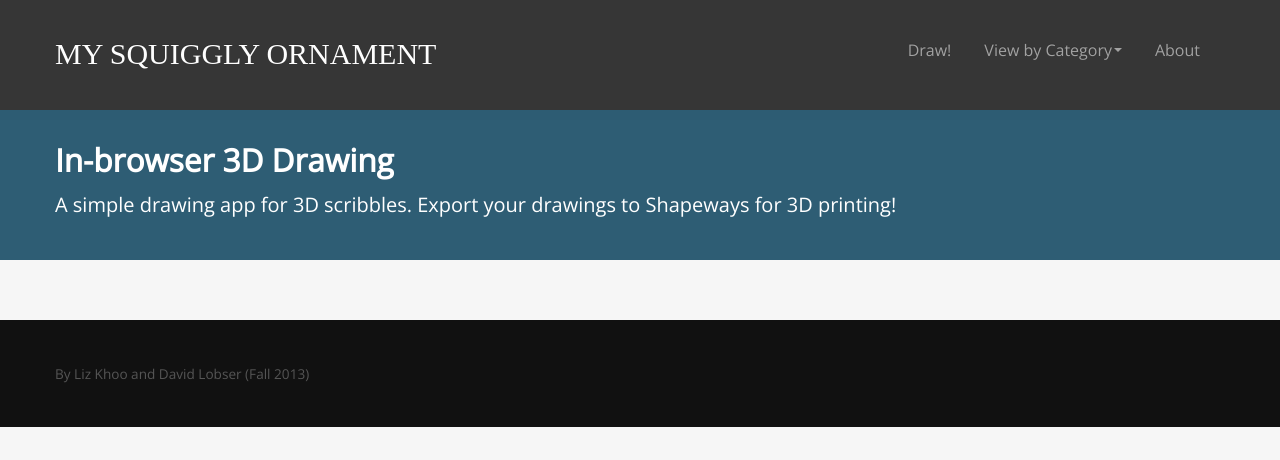
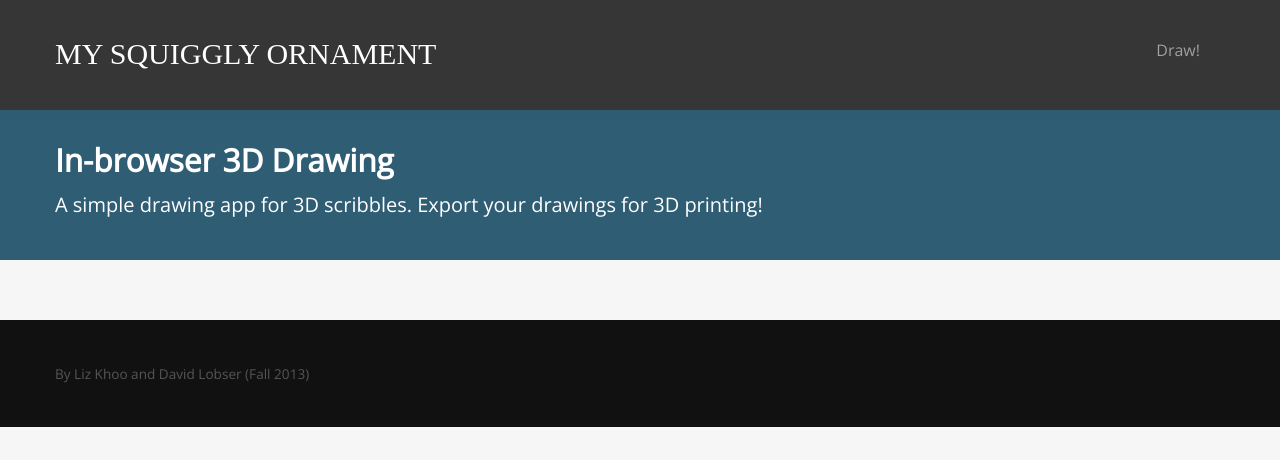
Before and after one commit to lizkhoo/3d-drawing-app, a Flask app: page / in a window 1280 px wide. Shown: the top 460 px of the page. Run offline with Flask 2, Linux system fonts and the light colour scheme; data that the repository does not hold is empty; parts of the project's set-up code (start-up, migrations or seed data) failed here and were passed over; some libraries are stand-ins or nearby versions.

Commit message:
hid menu categories

```diff
--- a/templates/layout.html
+++ b/templates/layout.html
@@ -28,10 +28,10 @@
 					<a class="brand" href="/">My Squiggly Ornament</a>
 
 
-			<div class="nav-collapse collapse">
+			<div class="nav-collapse collapse" >
 				<ul class="nav">
 					<li><a href="/draw">Draw!</a></li>
-					<li class="dropdown">
+					<li class="dropdown" style="display: none;">
 						<a href="#" class="dropdown-toggle js-activated" data-toggle="dropdown">
 							View by Category<b class="caret"></b>
 						</a>
@@ -41,7 +41,7 @@
 						<li><a href="/categories/artpieces">Art Pieces</a></li>
 					</ul>
 					</li>
-					<li><a href="/about">About</a></li>
+					<li style="display: none;"><a href="/about">About</a></li>
 				</ul>
 			</div>
 			<!--/.nav-collapse -->
@@ -55,7 +55,7 @@
 	<div class="introtitle">
 		<div class="container">
 			<h2>In-browser 3D Drawing</h2>
-			<p>A simple drawing app for 3D scribbles. Export your drawings to Shapeways for 3D printing!</p>
+			<p>A simple drawing app for 3D scribbles. Export your drawings for 3D printing!</p>
 		</div>
 	</div>
 
```
